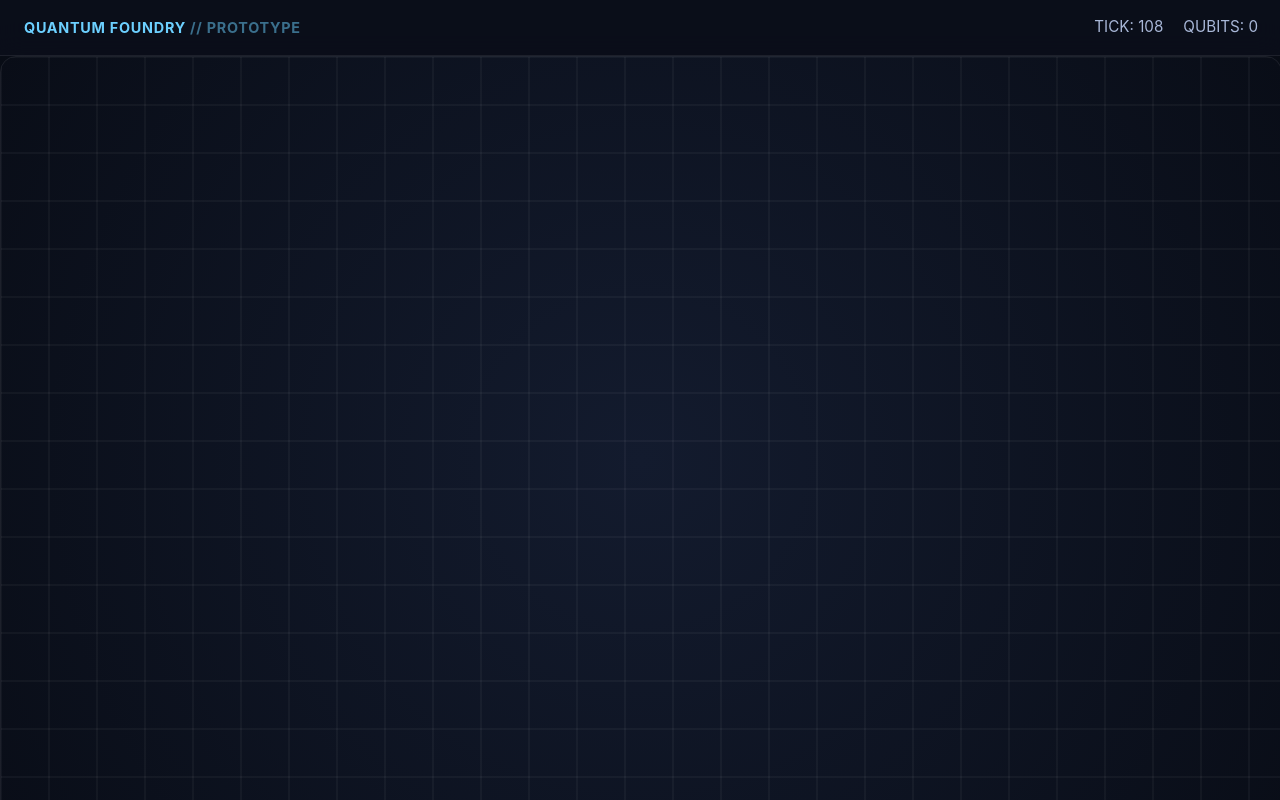
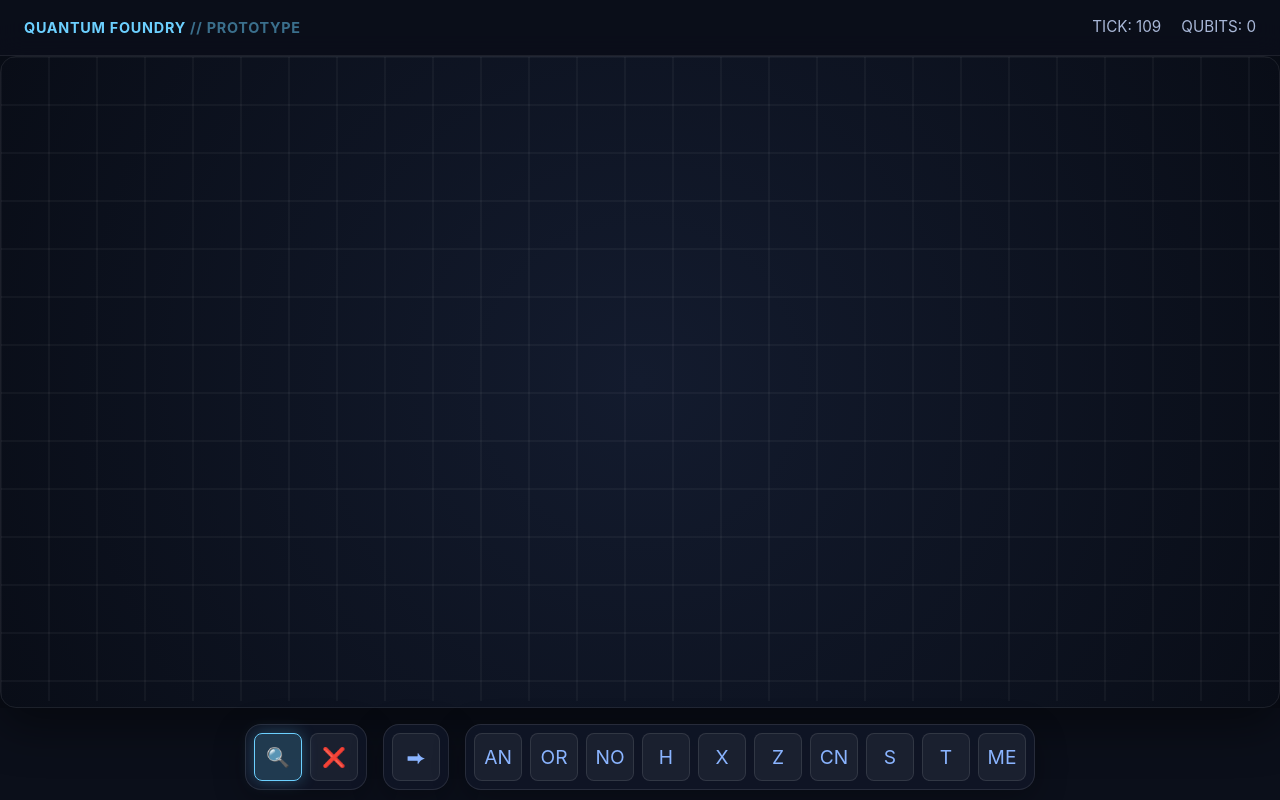
Before and after one commit to jackweekly/quantum-circuit-game, a React (Vite) app: page / in a window 1280 px wide. Built offline with nearby package versions, Linux system fonts and the light colour scheme.

Commit message:
Fix toolbar vanishing by sizing viewport/canvas to container

```diff
--- a/src/App.css
+++ b/src/App.css
@@ -43,10 +43,13 @@
   align-items: center;
   justify-content: center;
   background: radial-gradient(circle at 50% 50%, #131b2e 0%, #090d17 100%);
+  width: 100%;
+  height: 100%;
 }
 
 .canvas-shell {
-  width: fit-content;
+  width: 100%;
+  height: 100%;
   border-radius: 16px;
   overflow: hidden;
   border: 1px solid rgba(255, 255, 255, 0.08);
--- a/src/ui/GameCanvas.tsx
+++ b/src/ui/GameCanvas.tsx
@@ -144,9 +144,13 @@ export function GameCanvas() {
     let destroyed = false
 
     const bootstrap = async () => {
+      const host = containerRef.current
+      if (!host) return
+
       const app = new Application()
       await app.init({
-        resizeTo: window,
+        width: host.clientWidth || 800,
+        height: host.clientHeight || 600,
         backgroundAlpha: 0,
         antialias: true,
       })
```
